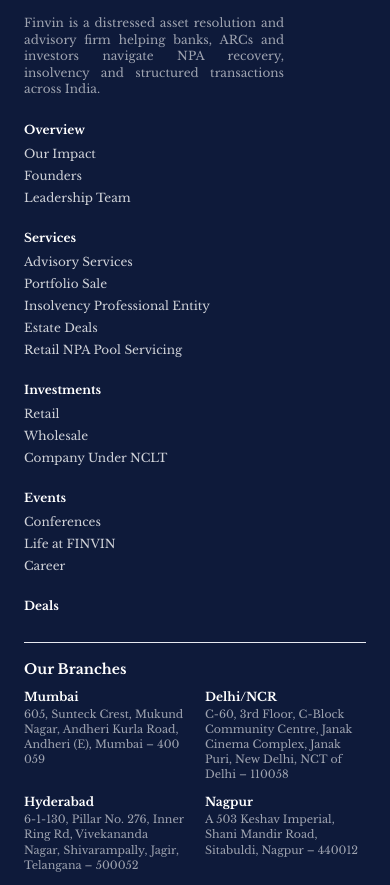
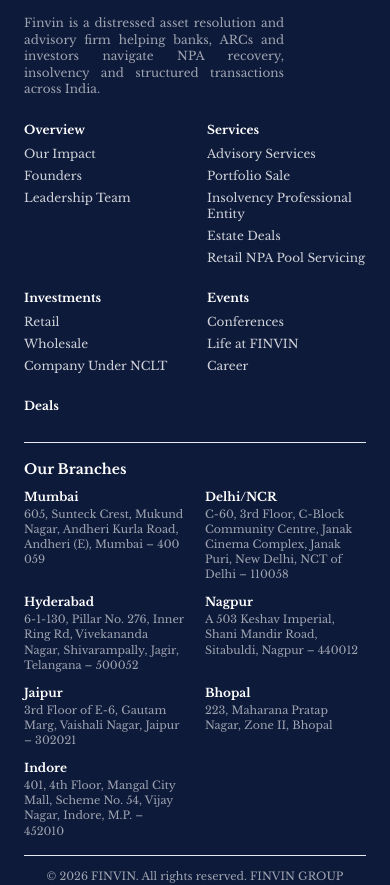
Before and after one commit to finvindev/finvin-site-nextjs, a Next.js app: page /services in a window 390 px wide. Shown: the part 7460-8345 px from the top of the page. Built offline with nearby package versions, Linux system fonts and the light colour scheme.

Commit message:
footer changes , home page buttons

```diff
--- a/components/common/Footer.js
+++ b/components/common/Footer.js
@@ -110,7 +110,7 @@
           </div>
 
           <div>
-            <div className="grid sm:grid-cols-2 lg:grid-cols-5 gap-6">
+            <div className="grid grid-cols-2 lg:grid-cols-5 gap-6">
               {COLUMNS.map((col) => (
                 <div key={col.title}>
                   <h3 className="text-white font-semibold text-xs mb-2">{col.title}</h3>
--- a/components/home/Hero.js
+++ b/components/home/Hero.js
@@ -33,7 +33,7 @@
           distressed asset recovery.
         </p>
 
-        <div className="animate-hero-up [animation-delay:600ms] mt-8 flex flex-wrap items-center gap-4">
+        <div className="animate-hero-up [animation-delay:600ms] mt-8 flex flex-col sm:flex-row sm:flex-wrap items-start sm:items-center gap-4">
           <button
             type="button"
             onClick={openModal}
```
